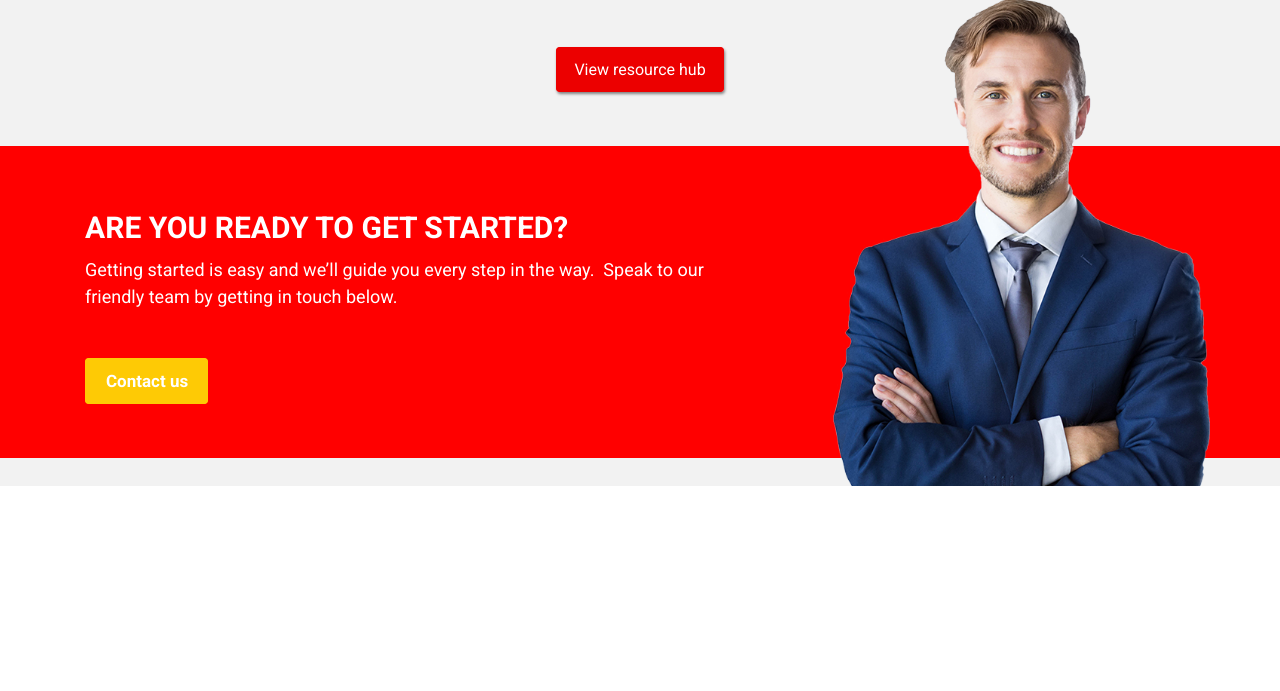
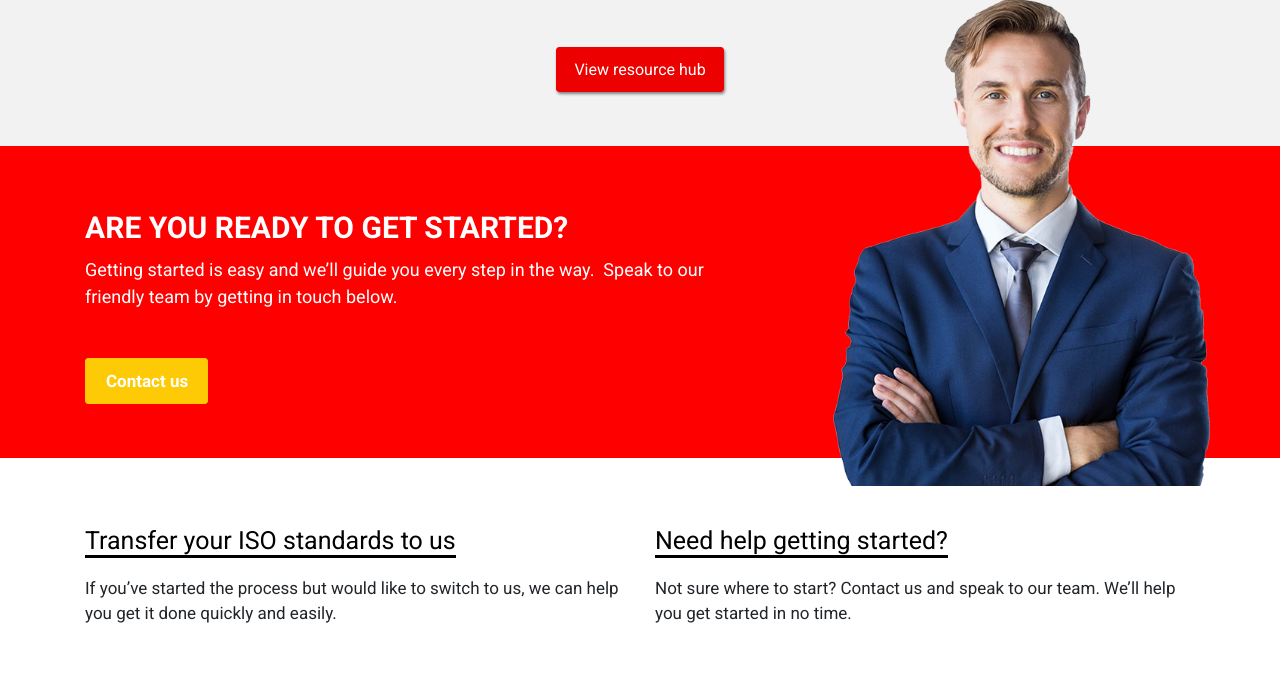
Before and after one commit to muhammadawaisshaikh/Citrix-Web, a PHP site: page / in a window 1280 px wide. Shown: the part 4516-5207 px from the top of the page. Before the commit the page ends 5002 px from the top, so only its background shows below. Run offline with PHP 8.4, Linux system fonts and the light colour scheme; some libraries are stand-ins or nearby versions.

Commit message:
transfer section done with responsive

```diff
--- a/css/style.css
+++ b/css/style.css
@@ -662,6 +662,31 @@ a{
     right: 0;
 }
 
+.tansfer
+{
+    background-color: white;
+    padding: 5% 0;
+}
+
+.tansfer a
+{
+    border-bottom: 3px solid;
+    color: var(--black);
+    font-size: 25px;
+}
+
+.tansfer a:hover
+{
+    color: var(--golden);
+    opacity: 0.5s;
+    transition: 0.5s;
+}
+
+.tansfer p
+{
+    font-size: 17px;
+}
+
 
 
 
@@ -820,6 +845,10 @@ a{
     display: none;
 }
 
+.tansfer p {
+    font-size: 15px;
+}
+
 
 }
 
@@ -904,6 +933,14 @@ a{
     margin-top: 10%;
 }
 
+.tansfer
+{
+    padding: 7% 0;
+    text-align: center;
+}
+
+
+
 
 
 
--- a/index.html
+++ b/index.html
@@ -55,6 +55,7 @@
                     <div class="col-lg-2">
                         <div class="press">
                             <a href="#">Start Application</a>
+                            <!-- <a class="btn btn-danger" href="#">Start Application</a> -->
                         </div>
                     </div>
 
@@ -507,6 +508,40 @@
         </div>
     </section>
 
+    <section>
+        <div class="tansfer">
+            <div class="container">
+                <div class="row">
+
+                    <div class="col-lg-6 col-12">
+                        <a href="#">Transfer your ISO standards to us</a>
+                        <p class="pt-3">If you’ve started the process but would like to switch to us, we can help you get it done quickly and easily.</p>
+                    </div>
+
+                    <div class="col-lg-6 col-12">
+                        <a href="#">Need help getting started?</a>
+                        <p class="pt-3">Not sure where to start? Contact us and speak to our team. We’ll help you get started in no time.</p>
+                    </div>
+
+                </div>
+            </div>
+        </div>
+    </section>
+
+    <section>
+        <div class="footer">
+            <div class="container">
+                <div class="row">
+
+                    <div>
+
+                    </div>
+
+                </div>
+            </div>
+        </div>
+    </section>
+
 
 
 
```
